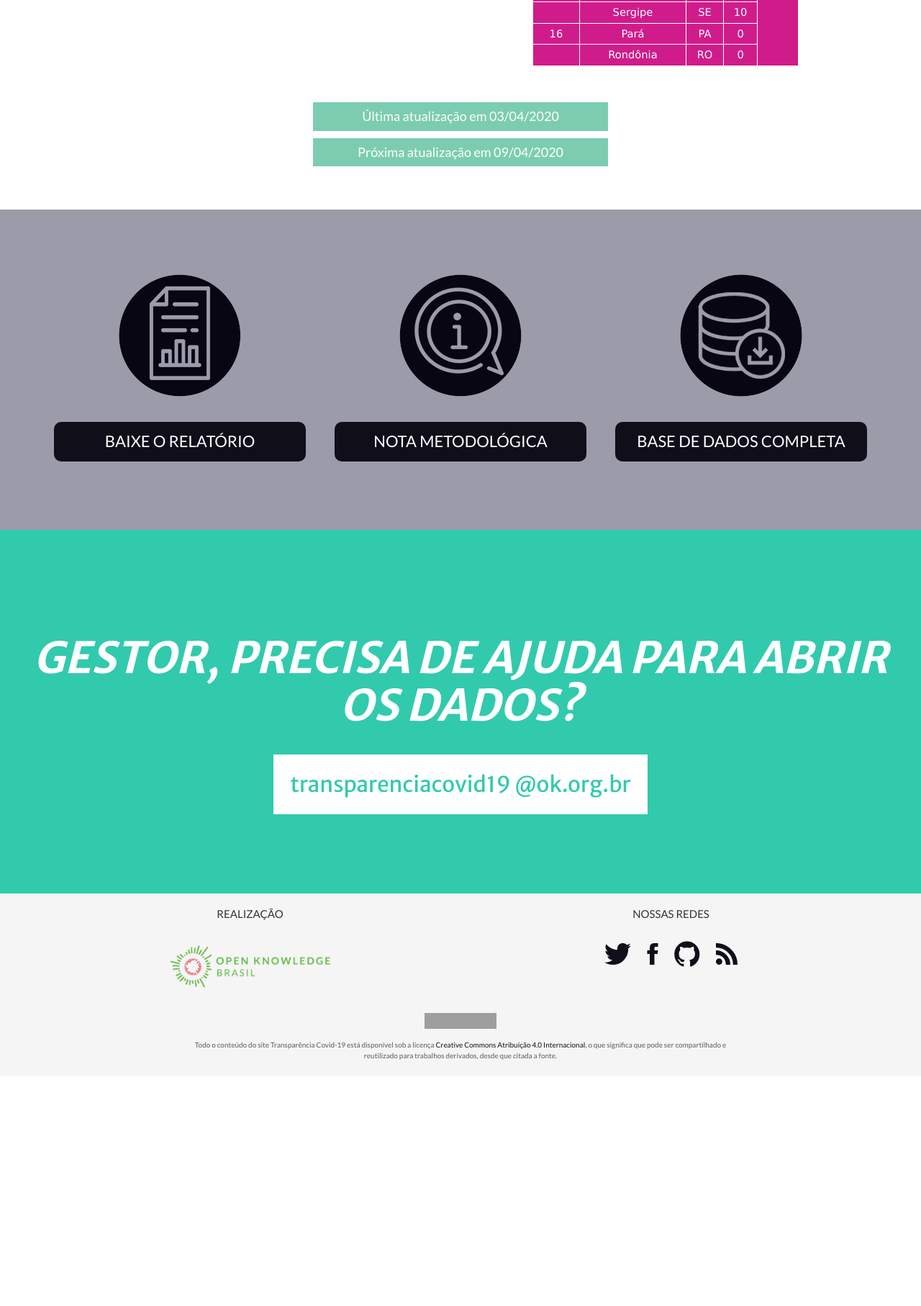
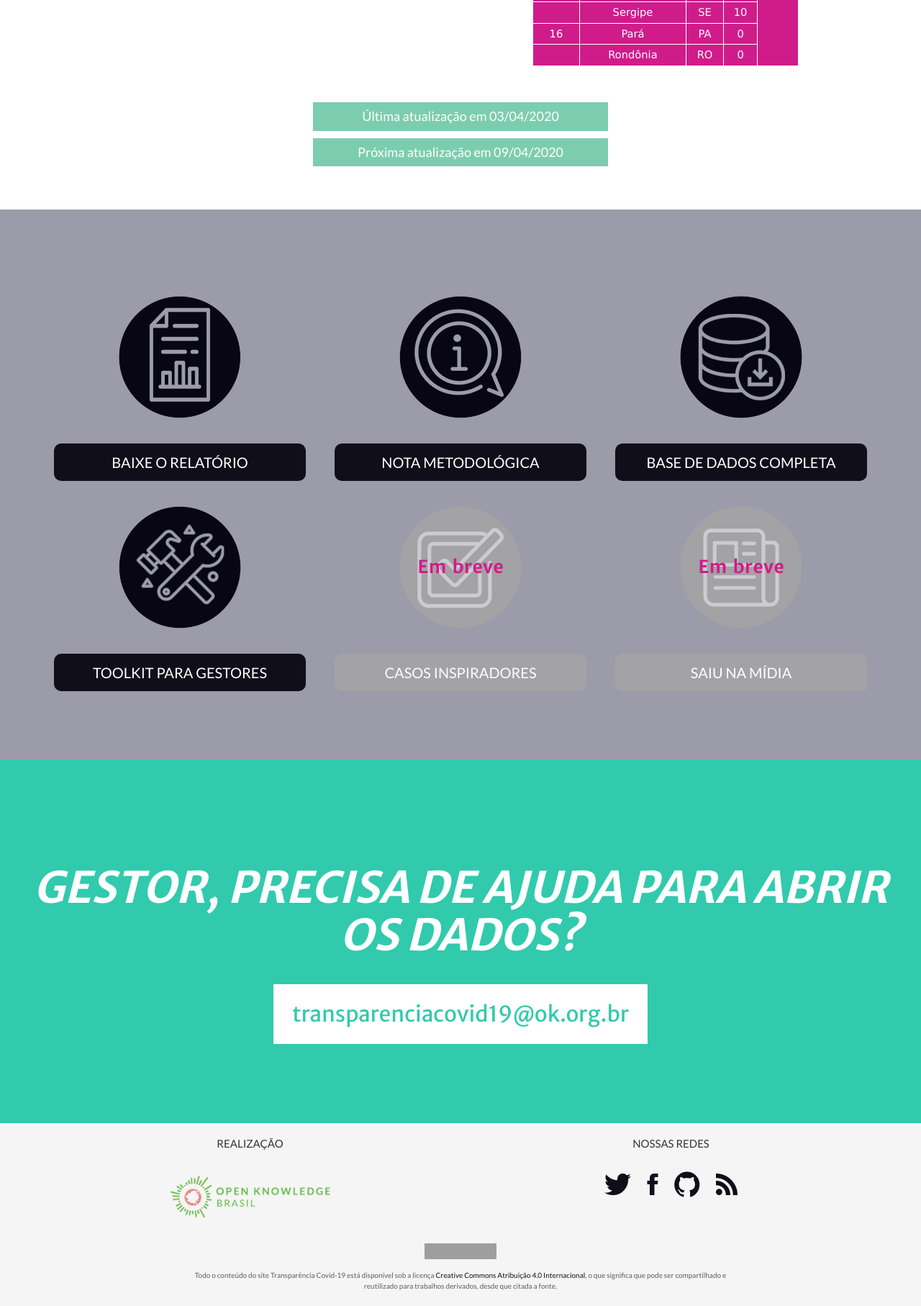
Before and after one commit to okfn-brasil/transparenciacovid19, a Jekyll site: the page built from index.html, in a window 1280 px wide, cut to the strip 1477-3291 px from the top of the page. Shown: the whole strip at 72% size. Built offline with Jekyll 4.4.1, drawn with Linux system fonts in a browser that asks for light colours; nearby versions of some CDN libraries; some web fonts are replaced; before the commit the page ends 2971 px from its top, so only the background shows below that; grey boxes are pictures that could not be loaded.

Commit message:
acrescenta ícones Materiais

```diff
--- a/css/airspace.css
+++ b/css/airspace.css
@@ -311,7 +311,7 @@ header .navbar-default .navbar-nav li a:hover {
 }
 
 #materiais .materiais-item {
-  padding-bottom: 30px;
+  padding: 30px 0;
 }
 
 #materiais .materiais-item i {
@@ -326,7 +326,7 @@ header .navbar-default .navbar-nav li a:hover {
 }
 
 #materiais h4 {
-  font-size: 22px;
+  font-size: 20px;
   padding: 15px 10px;
   margin: 5px;
   color: #fff;
@@ -337,6 +337,15 @@ header .navbar-default .navbar-nav li a:hover {
 #materiais h4:hover {
   background-color: #d01c8c;
 }
+
+#materiais .breve{
+  background-color: #a3a2a5;
+}
+
+#materiais .breve:hover{
+  background-color: #a3a2a5;
+}
+
 
 #materiais .materiais-item p {
   color: #888;
--- a/index.html
+++ b/index.html
@@ -5,6 +5,7 @@ permalink: /
 ---
 <!DOCTYPE html>
 <html class="no-js">
+
 <body>
 
   <!-- Slider Start -->
@@ -24,7 +25,22 @@ permalink: /
           <iframe width="100%" height="520" frameborder="0" src="https://thiagoteixeira.carto.com/builder/e3e343ed-6a31-4a50-8d16-e81393ffda3d/embed" allowfullscreen webkitallowfullscreen mozallowfullscreen oallowfullscreen msallowfullscreen></iframe>
         -->
         <!-- DATAWRAPPER -->
-        <iframe title="&Iacute;ndice de Transpar&ecirc;ncia - estados brasileiros" aria-label="Brazil states (2018) choropleth map" id="datawrapper-chart-g5iQV" src="//datawrapper.dwcdn.net/g5iQV/1/" scrolling="no" frameborder="0" style="width: 0; min-width: 100% !important; border: none;" height="569"></iframe><script type="text/javascript">!function(){"use strict";window.addEventListener("message",function(a){if(void 0!==a.data["datawrapper-height"])for(var e in a.data["datawrapper-height"]){var t=document.getElementById("datawrapper-chart-"+e)||document.querySelector("iframe[src*='"+e+"']");t&&(t.style.height=a.data["datawrapper-height"][e]+"px")}})}();
+        <iframe title="&Iacute;ndice de Transpar&ecirc;ncia - estados brasileiros"
+          aria-label="Brazil states (2018) choropleth map" id="datawrapper-chart-g5iQV"
+          src="//datawrapper.dwcdn.net/g5iQV/1/" scrolling="no" frameborder="0"
+          style="width: 0; min-width: 100% !important; border: none;" height="569"></iframe>
+        <script type="text/javascript">
+          ! function () {
+            "use strict";
+            window.addEventListener("message", function (a) {
+              if (void 0 !== a.data["datawrapper-height"])
+                for (var e in a.data["datawrapper-height"]) {
+                  var t = document.getElementById("datawrapper-chart-" + e) || document.querySelector(
+                    "iframe[src*='" + e + "']");
+                  t && (t.style.height = a.data["datawrapper-height"][e] + "px")
+                }
+            })
+          }();
         </script>
       </div>
 
@@ -71,6 +87,33 @@ permalink: /
             <h4>BASE DE DADOS COMPLETA</h4>
           </div>
         </a>
+        <a href="https://docs.google.com/spreadsheets/d/18z8H9sR13HDQ007kCKJRJ_Y9gNCacjHRPW9j28aRlUk/edit#gid=793093003"
+          target="_blank">
+          <div class="col-sm-4">
+            <div class="materiais-item">
+              <img src="../img/icone-toolkit.png" alt="icone-banco-de-dados">
+            </div>
+            <h4>TOOLKIT PARA GESTORES</h4>
+          </div>
+        </a>
+        <a href="https://docs.google.com/spreadsheets/d/18z8H9sR13HDQ007kCKJRJ_Y9gNCacjHRPW9j28aRlUk/edit#gid=793093003"
+          target="_blank">
+          <div class="col-sm-4">
+            <div class="materiais-item">
+              <img src="../img/icone-casos-breve.png" alt="icone-casos-inspiradores">
+            </div>
+            <h4 class="breve">CASOS INSPIRADORES</h4>
+          </div>
+        </a>
+        <a href="https://docs.google.com/spreadsheets/d/18z8H9sR13HDQ007kCKJRJ_Y9gNCacjHRPW9j28aRlUk/edit#gid=793093003"
+          target="_blank">
+          <div class="col-sm-4">
+            <div class="materiais-item">
+              <img src="../img/icone-midia-breve.png" alt="icone-saiu-na-midia">
+            </div>
+            <h4 class="breve">SAIU NA MÍDIA</h4>
+          </div>
+        </a>
       </div>
     </div>
   </section>
@@ -78,8 +121,9 @@ permalink: /
   <section id="apoio">
     <!-- <img src="../img/projeto-transparencia-covid-ajuda.png" alt="apoio para gestores" >     -->
     <h2>GESTOR, PRECISA DE AJUDA PARA ABRIR OS DADOS?</h2>
-    <h4>transparenciacovid19 @ok.org.br</h4>
+    <h4>transparenciacovid19<!--Transparência-->@<!--Transparência-->ok.org.br</h4>
     <!-- <a class="btn btn-default btn-call-to-action" href="https://www.ok.org.br/contato/" target="_blank">ENTRE EM CONTATO</a> -->
   </section>
 </body>
+
 </html>
```
Also changed, not shown: img/icone-casos-breve.png (added), img/icone-casos.png (added), img/icone-midia-breve.png (added), img/icone-midia.png (added), img/icone-toolkit.png (added).
